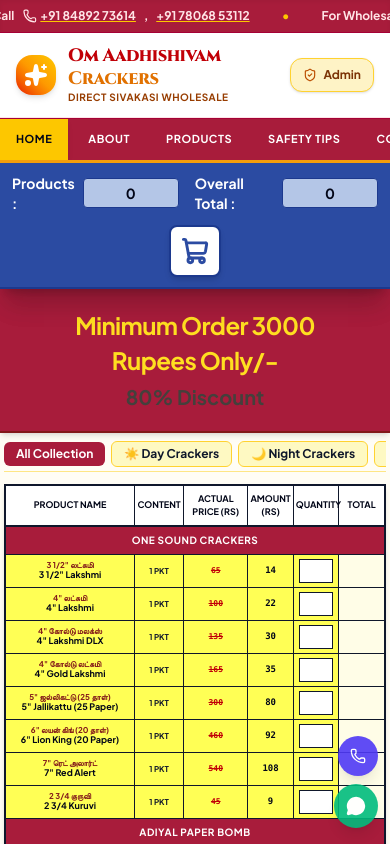
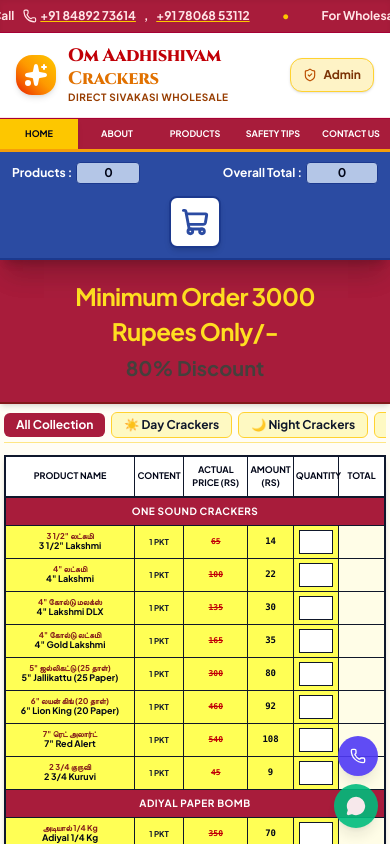
Before and after one commit to gokila0/crackers, a React (Vite) app: page / in a window 390 px wide. Shown: the top 844 px of the page. Built offline with nearby package versions, Linux system fonts and the light colour scheme.

Commit message:
Reduce font size and padding for mobile phone header & estimator bar

```diff
--- a/src/components/Header.jsx
+++ b/src/components/Header.jsx
@@ -112,7 +112,7 @@
       {/* 3. Bottom Tier: Deep Crimson Maroon Menu Bar */}
       <nav className="bg-[#a81c3b] text-white overflow-x-auto scrollbar-none border-t border-rose-800">
         <div className="max-w-7xl mx-auto flex items-center justify-start lg:justify-center">
-          <div className="flex items-center space-x-1 text-[11px] sm:text-xs font-extrabold tracking-wider uppercase whitespace-nowrap min-w-max">
+          <div className="flex items-center justify-between sm:justify-center w-full text-[9px] xs:text-[10px] sm:text-xs font-black tracking-normal sm:tracking-wider uppercase whitespace-nowrap">
             {navItems.map((item) => (
               <button
                 key={item.id}
@@ -121,7 +121,7 @@
                   const el = document.getElementById(item.id);
                   if (el) el.scrollIntoView({ behavior: 'smooth' });
                 }}
-                className={`px-4 sm:px-7 py-3 transition-all cursor-pointer ${
+                className={`flex-1 sm:flex-none text-center px-1.5 xs:px-2.5 sm:px-6 py-2 sm:py-2.5 transition-all cursor-pointer ${
                   activeTab === item.id
                     ? 'bg-yellow-400 text-slate-950 font-black shadow-md'
                     : 'hover:bg-rose-800 text-white'
--- a/src/components/StickyEstimatorBar.jsx
+++ b/src/components/StickyEstimatorBar.jsx
@@ -9,24 +9,24 @@
     <div className="sticky top-0 z-50 w-full bg-[#2b4ba2] text-white px-3 py-2.5 shadow-xl border-b-2 border-blue-900">
       <div className="max-w-4xl mx-auto flex flex-col items-center gap-2">
         {/* Top Stats Inputs Row */}
-        <div className="w-full flex items-center justify-between gap-4 text-sm font-bold">
-          <div className="flex items-center gap-2">
-            <span>Products :</span>
+        <div className="w-full flex items-center justify-between gap-2 text-xs sm:text-sm font-bold">
+          <div className="flex items-center gap-1 sm:gap-2">
+            <span className="whitespace-nowrap">Products :</span>
             <input
               type="text"
               readOnly
               value={totalProductsCount}
-              className="w-24 sm:w-32 bg-[#b4c6e7] text-slate-950 font-extrabold text-center py-1 px-2 rounded-sm border border-blue-900 focus:outline-none"
+              className="w-16 xs:w-20 sm:w-32 bg-[#b4c6e7] text-slate-950 font-extrabold text-center py-0.5 sm:py-1 px-1 sm:px-2 rounded-sm border border-blue-900 focus:outline-none text-xs sm:text-sm"
             />
           </div>
 
-          <div className="flex items-center gap-2">
-            <span>Overall Total :</span>
+          <div className="flex items-center gap-1 sm:gap-2">
+            <span className="whitespace-nowrap">Overall Total :</span>
             <input
               type="text"
               readOnly
               value={netPayable}
-              className="w-24 sm:w-32 bg-[#b4c6e7] text-slate-950 font-extrabold text-center py-1 px-2 rounded-sm border border-blue-900 focus:outline-none"
+              className="w-18 xs:w-24 sm:w-32 bg-[#b4c6e7] text-slate-950 font-extrabold text-center py-0.5 sm:py-1 px-1 sm:px-2 rounded-sm border border-blue-900 focus:outline-none text-xs sm:text-sm"
             />
           </div>
         </div>
```
